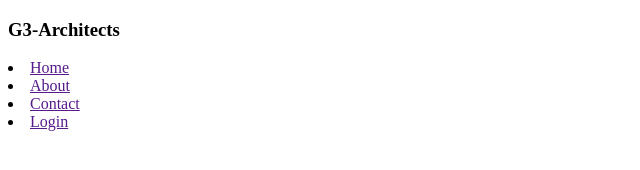
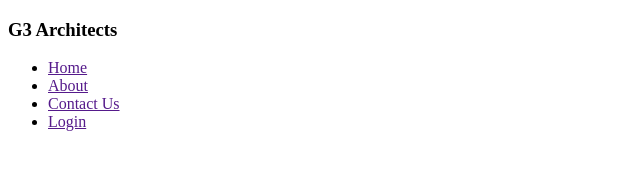
Before and after one commit to MorshedSiam03/G3-Architect, a plain HTML site: page index.html in a window 1280 px wide. Shown: the whole page, without its empty margins (0-640 px from the left). Drawn offline with Linux system fonts and the light colour scheme.

Commit message:
Resource

```diff
--- a/index.html
+++ b/index.html
@@ -3,19 +3,23 @@
 <head>
     <meta charset="UTF-8">
     <meta name="viewport" content="width=device-width, initial-scale=1.0">
-    <title>G3-Architects</title>
+    <title>G3 Architects</title>
+    <!-- CSS -->
+    <link rel="stylesheet" href="Styles/style.css">
+
 </head>
 <body>
 
     <header>
-        <h3>G3-Architects</h3>
         <nav>
-            <li><a href="">Home</a></li>
-            <li><a href="">About</a></li>
-            <li><a href="">Contact</a></li>
-            <li><a href="">Login</a></li>
+            <h3>G3 Architects</h3>
+            <ul>
+                <li><a href="">Home</a></li>
+                <li><a href="">About</a></li>
+                <li><a href="">Contact Us</a></li>
+                <li><a href="">Login</a></li>
+            </ul>
         </nav>
-
     </header>
 
 <main>
```
Also changed, not shown: Images/architect.png (added), Images/banner.png (added), Images/icons/customers.png (added), Images/icons/email.png (added), Images/icons/projects.png (added), Images/icons/ribon.png (added), Images/sponsors/amazon.png (added), Images/sponsors/figma.png (added), Images/sponsors/google.png (added), Images/sponsors/spotify.png (added), Images/sponsors/telerama.png (added), Images/team1.png (added), Images/team2.png (added), Images/team3.png (added), 2 more files.
